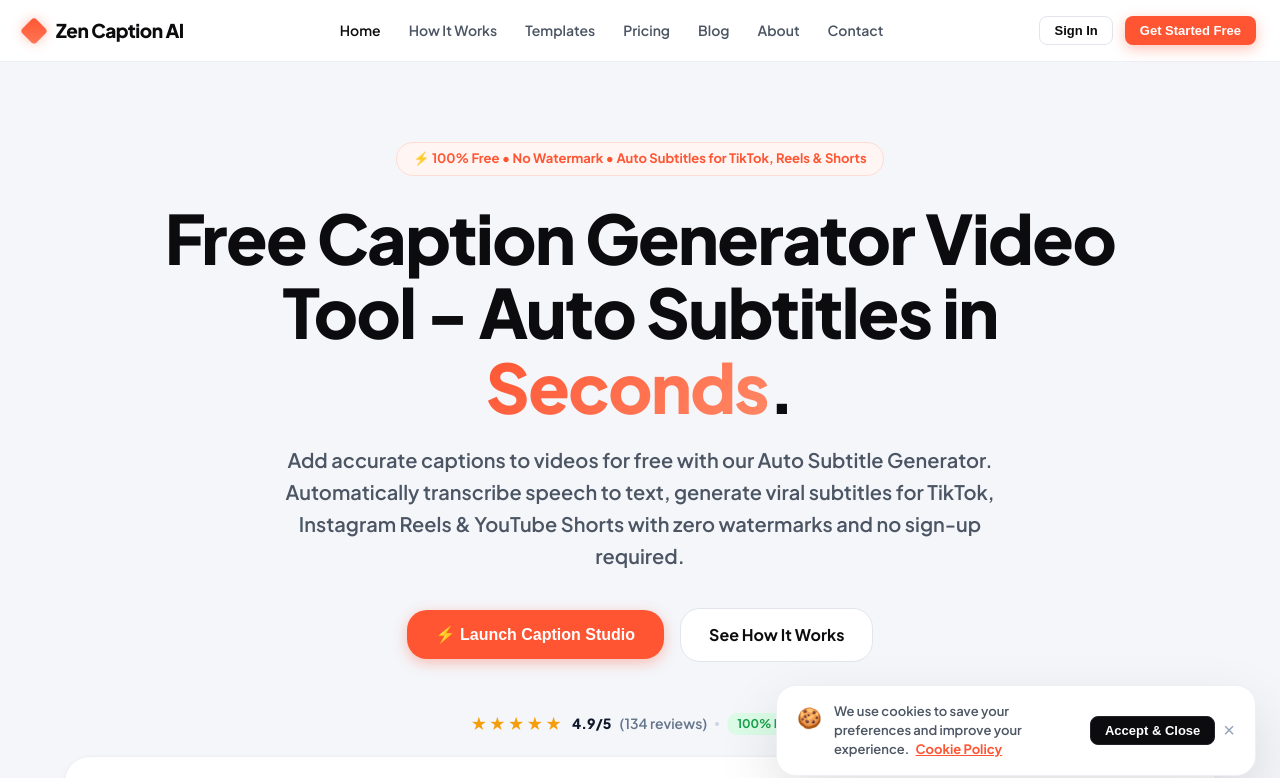
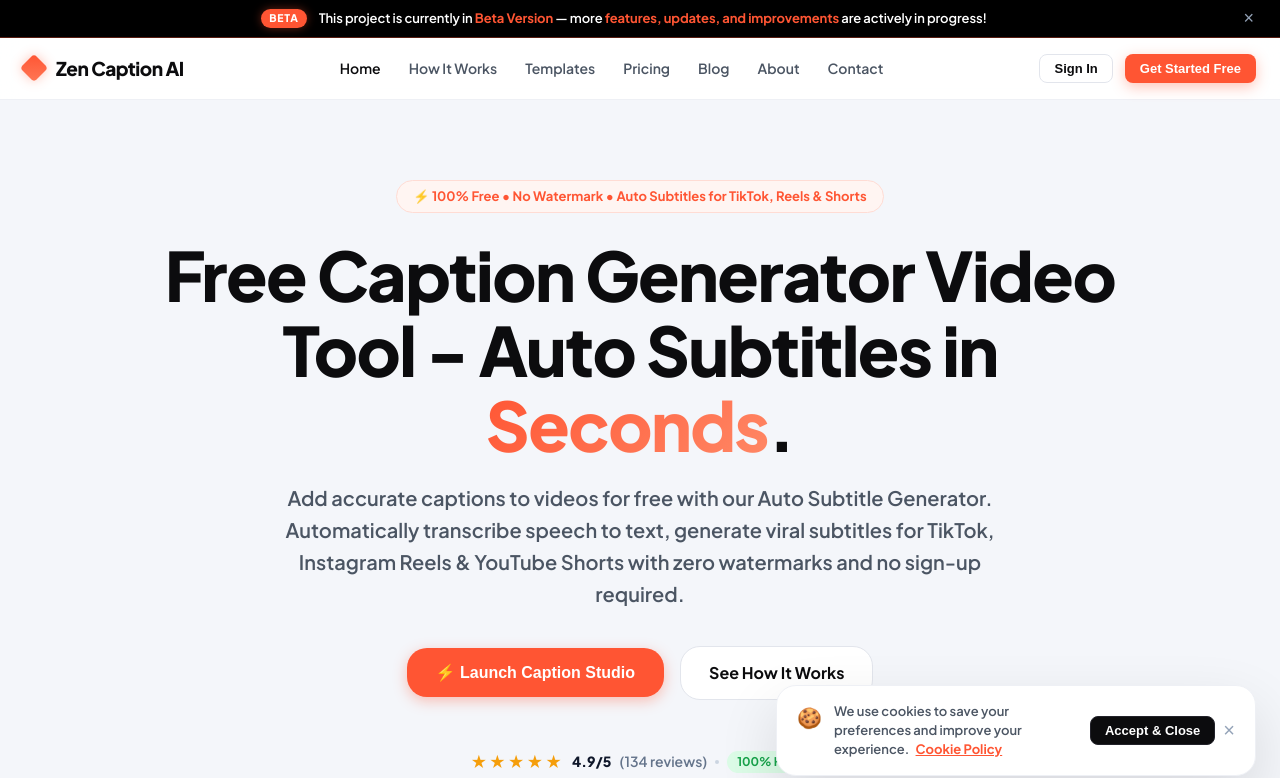
Before and after one commit to ABDULLAH11999/Caption-Gen-Ai, a website built with Vite: page index.html in a window 1280 px wide. Shown: the top 778 px of the page. Built offline with nearby package versions, Linux system fonts and the light colour scheme; files whose address does not match are found by name; a web font is replaced by a local one.

Commit message:
Add one-time 10-second Beta announcement topbar above frontend header

```diff
--- a/server/db.js
+++ b/server/db.js
@@ -195,7 +195,7 @@ export async function initDb() {
         name: 'Free Starter',
         price: 0,
         billing_cycle: 'month',
-        short_desc: 'Full 60 FPS studio with AI video enhancement. 3 video exports per day.',
+        short_desc: 'Full 60 FPS studio with AI video enhancement. 5 video exports per day.',
         features: JSON.stringify([
           { text: '3 Video captions per day', included: true },
           { text: 'All 16 Viral & Luxury Presets', included: true },
--- /dev/null
+++ b/src/components/BetaTopBar.js
@@ -0,0 +1,66 @@
+export class BetaTopBar {
+  constructor() {
+    this.container = null;
+    this.timer = null;
+    this.storageKey = 'zen_beta_topbar_dismissed';
+    this.durationMs = 10000; // 10 seconds
+  }
+
+  render(parentElement) {
+    // Show only one time
+    try {
+      if (localStorage.getItem(this.storageKey)) {
+        return null;
+      }
+    } catch {
+      // Ignore storage access errors
+    }
+
+    this.container = document.createElement('div');
+    this.container.className = 'beta-topbar-banner';
+    this.container.id = 'beta-topbar-banner';
+    this.container.setAttribute('role', 'status');
+    this.container.setAttribute('aria-live', 'polite');
+
+    this.container.innerHTML = `
+      <div class="beta-topbar-inner">
+        <span class="beta-topbar-tag">BETA</span>
+        <span class="beta-topbar-text">
+          This project is currently in <strong class="beta-topbar-highlight">Beta Version</strong> &mdash; more <strong class="beta-topbar-highlight">features, updates, and improvements</strong> are actively in progress!
+        </span>
+        <button class="beta-topbar-close" id="btn-beta-topbar-close" title="Dismiss" aria-label="Dismiss">&times;</button>
+      </div>
+    `;
+
+    parentElement.appendChild(this.container);
+
+    // Mark as shown so it appears only one time
+    try {
+      localStorage.setItem(this.storageKey, 'true');
+    } catch {
+      // Ignore storage errors
+    }
+
+    const dismiss = () => {
+      if (this.timer) {
+        clearTimeout(this.timer);
+        this.timer = null;
+      }
+      if (!this.container) return;
+
+      this.container.classList.add('hide');
+      setTimeout(() => {
+        this.container?.remove();
+        this.container = null;
+      }, 400);
+    };
+
+    // Auto-dismiss after exactly 10 seconds
+    this.timer = setTimeout(dismiss, this.durationMs);
+
+    // Optional manual close
+    this.container.querySelector('#btn-beta-topbar-close')?.addEventListener('click', dismiss);
+
+    return this.container;
+  }
+}
--- a/src/main.js
+++ b/src/main.js
@@ -23,6 +23,7 @@ import { BlogDetailPage } from './components/BlogDetailPage.js';
 import { UserDashboard } from './components/UserDashboard.js';
 import { AdminDashboard } from './components/AdminDashboard.js';
 import { ToolStudioModal } from './components/ToolStudioModal.js';
+import { BetaTopBar } from './components/BetaTopBar.js';
 
 class ZenSaaSApp {
   constructor() {
@@ -32,6 +33,7 @@ class ZenSaaSApp {
     this.settings = {};
 
     // Components
+    this.betaTopBar = null;
     this.navbar = null;
     this.footer = null;
     this.cookieBanner = null;
@@ -82,7 +84,11 @@ class ZenSaaSApp {
       });
       this.authModal.render(this.appRoot);
 
-      // 4. Initialize Navbar
+      // 4. Initialize Beta Topbar Banner (10-second one-time notice above Navbar)
+      this.betaTopBar = new BetaTopBar();
+      this.betaTopBar.render(this.appRoot);
+
+      // 5. Initialize Navbar
       this.navbar = new Navbar({
         onNavigate: (route, params) => this.navigate(route, params),
         onOpenAuth: (mode) => this.authModal.open(mode)
--- a/src/styles/theme.css
+++ b/src/styles/theme.css
@@ -561,3 +561,114 @@ textarea.form-control {
   color: #64748b;
   margin-top: 8px;
 }
+
+/* ==========================================================================
+   BETA NOTICE TOPBAR BANNER (Single-line, 10s auto-dismiss, one-time view)
+   ========================================================================== */
+.beta-topbar-banner {
+  background: #000000;
+  color: #ffffff;
+  border-bottom: 1px solid rgba(255, 85, 51, 0.35);
+  font-size: 13px;
+  line-height: 1.4;
+  padding: 9px 16px;
+  position: relative;
+  z-index: 1002;
+  overflow: hidden;
+  max-height: 52px;
+  opacity: 1;
+  box-sizing: border-box;
+  transition: max-height 0.45s cubic-bezier(0.4, 0, 0.2, 1),
+              opacity 0.35s ease,
+              padding 0.45s ease,
+              border-bottom-color 0.3s ease;
+}
+
+.beta-topbar-banner.hide {
+  max-height: 0;
+  opacity: 0;
+  padding-top: 0;
+  padding-bottom: 0;
+  border-bottom-color: transparent;
+  pointer-events: none;
+}
+
+.beta-topbar-inner {
+  max-width: 1240px;
+  margin: 0 auto;
+  display: flex;
+  align-items: center;
+  justify-content: center;
+  gap: 12px;
+  position: relative;
+  padding-right: 32px;
+}
+
+.beta-topbar-tag {
+  background: var(--primary-coral, #ff5533);
+  color: #ffffff;
+  font-size: 10.5px;
+  font-weight: 800;
+  letter-spacing: 0.8px;
+  text-transform: uppercase;
+  padding: 2px 8px;
+  border-radius: 999px;
+  display: inline-flex;
+  align-items: center;
+  flex-shrink: 0;
+  box-shadow: 0 0 10px rgba(255, 85, 51, 0.4);
+}
+
+.beta-topbar-text {
+  color: #ffffff;
+  font-weight: 500;
+  letter-spacing: -0.1px;
+  white-space: nowrap;
+  overflow: hidden;
+  text-overflow: ellipsis;
+}
+
+.beta-topbar-highlight {
+  color: #ff5533;
+  font-weight: 700;
+}
+
+.beta-topbar-close {
+  position: absolute;
+  right: 0;
+  top: 50%;
+  transform: translateY(-50%);
+  background: transparent;
+  border: none;
+  color: #94a3b8;
+  font-size: 18px;
+  line-height: 1;
+  cursor: pointer;
+  padding: 4px 6px;
+  border-radius: 4px;
+  display: flex;
+  align-items: center;
+  justify-content: center;
+  transition: color 0.15s ease, background 0.15s ease;
+}
+
+.beta-topbar-close:hover {
+  color: #ffffff;
+  background: rgba(255, 255, 255, 0.15);
+}
+
+@media (max-width: 768px) {
+  .beta-topbar-banner {
+    max-height: 80px;
+    padding: 8px 12px;
+  }
+  .beta-topbar-inner {
+    padding-right: 28px;
+    gap: 8px;
+  }
+  .beta-topbar-text {
+    white-space: normal;
+    font-size: 12px;
+    line-height: 1.35;
+  }
+}
```
